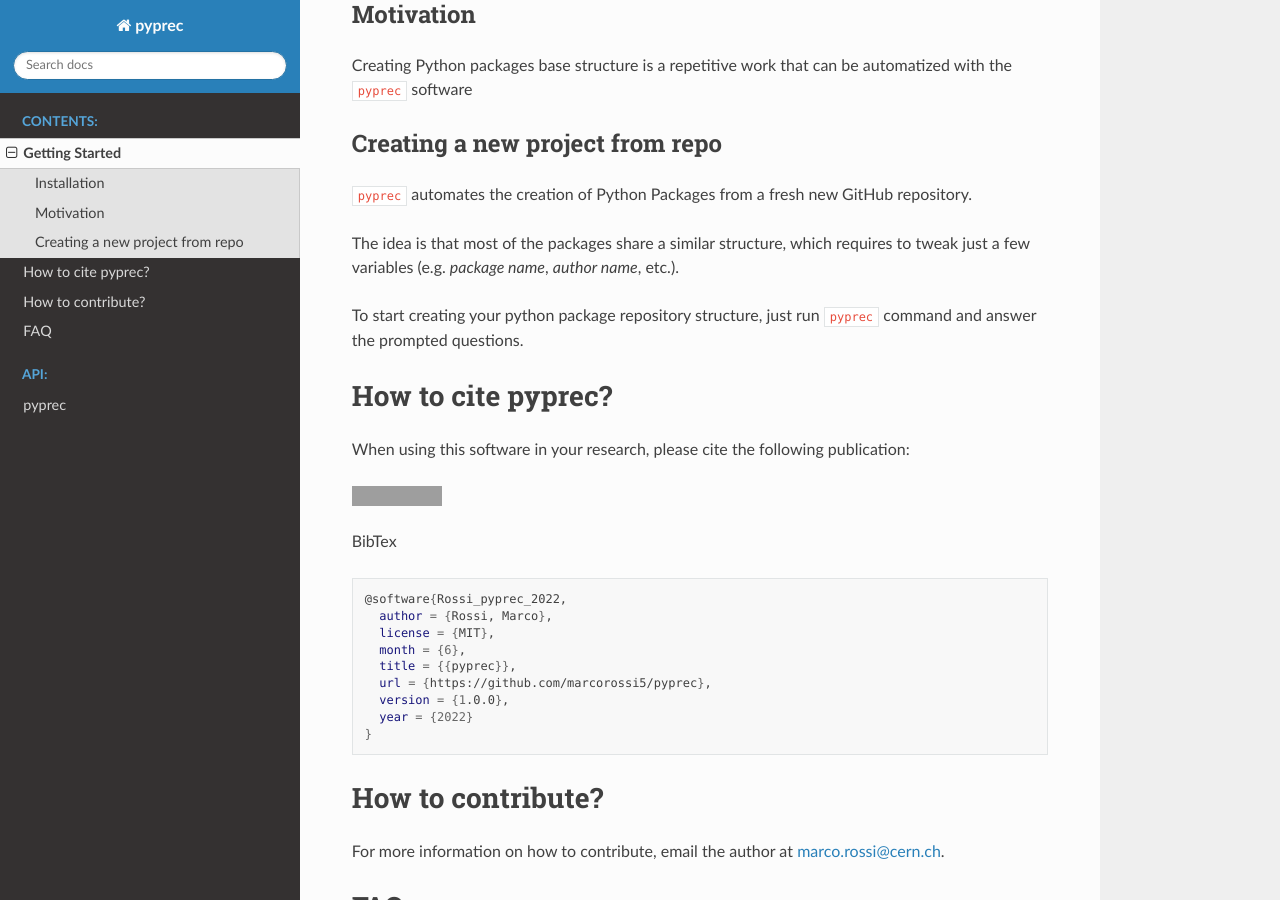
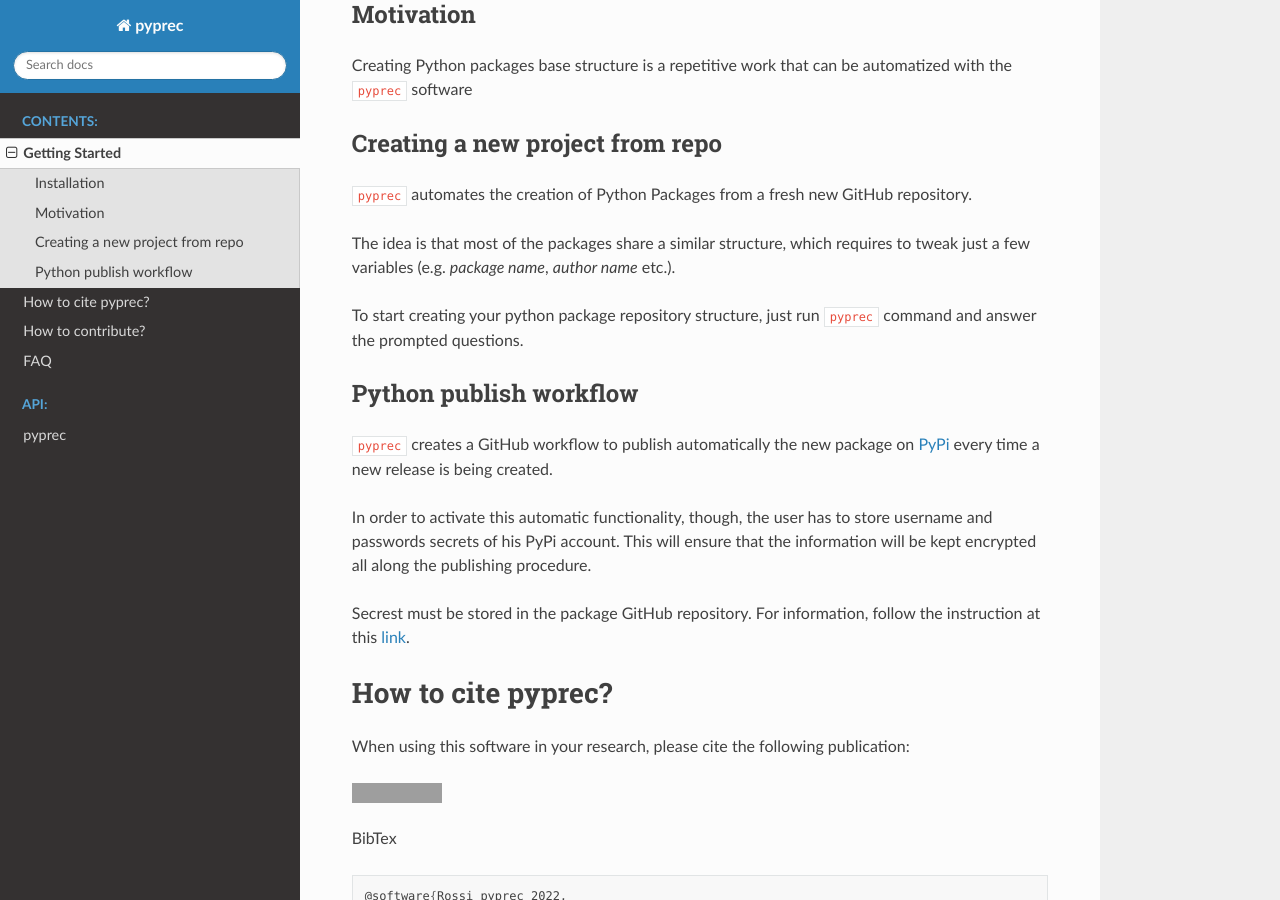
Before and after one commit to marcorossi5/pyprec, a Sphinx documentation site: the page built from docs/source/introduction.rst, in a window 1280 px wide and 900 px high, scrolled down 415 px. Built offline with Sphinx 7.4.7 and the Read the Docs theme 2.0.0, drawn with Linux system fonts in a browser that asks for light colours; grey boxes are pictures that could not be loaded.

Commit message:
pythonpublish documentation

```diff
--- a/docs/source/introduction.rst
+++ b/docs/source/introduction.rst
@@ -27,10 +27,24 @@
 repository.
 
 The idea is that most of the packages share a similar structure, which requires
-to tweak just a few variables (e.g. `package name`, `author name`, etc.).
+to tweak just a few variables (e.g. `package name`, `author name` etc.).
 
 To start creating your python package repository structure, just run ``pyprec``
 command and answer the prompted questions.
+
+Python publish workflow
+-----------------------
+
+``pyprec`` creates a GitHub workflow to publish automatically the new package on
+`PyPi <https://pypi.org>`_ every time a new release is being created.
+
+In order to activate this automatic functionality, though, the user has to store
+username and passwords secrets of his PyPi account. This will ensure that the
+information will be kept encrypted all along the publishing procedure.
+
+Secrest must be stored in the package GitHub repository. For information, follow
+the instruction at this
+`link <https://docs.github.com/en/actions/security-guides/encrypted-secrets#creating-encrypted-secrets-for-a-repository>`_.
 
 How to cite pyprec?
 ===================
```
